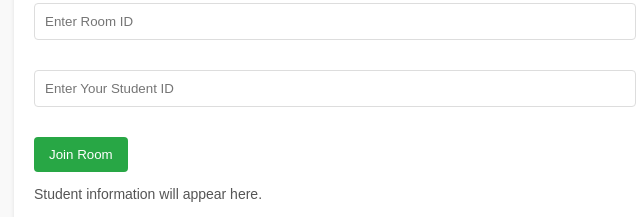
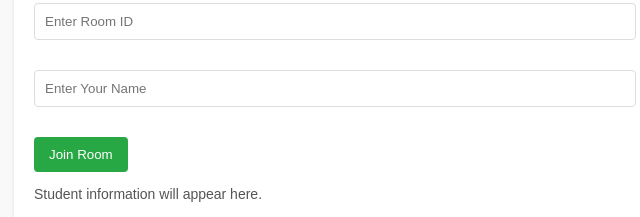
Before and after one commit to BrianQJN/QueueManagement, a plain HTML site: page student.html in a window 1280 px wide. Shown: the part 127-344 px from the top of the page, 306-946 px from the left. Drawn offline with Linux system fonts and the light colour scheme.

Commit message:
Update student.html

```diff
--- a/student.html
+++ b/student.html
@@ -116,7 +116,7 @@
     <div class="container">
         <h1>Student - Queue Management</h1>
         <input type="text" id="join-room-id" placeholder="Enter Room ID">
-        <input type="text" id="student-id" placeholder="Enter Your Student ID">
+        <input type="text" id="student-id" placeholder="Enter Your Name">
         <button onclick="joinRoom()">Join Room</button>
         <p id="student-info">Student information will appear here.</p>
         <p id="room-status">Room status will appear here.</p>
```
